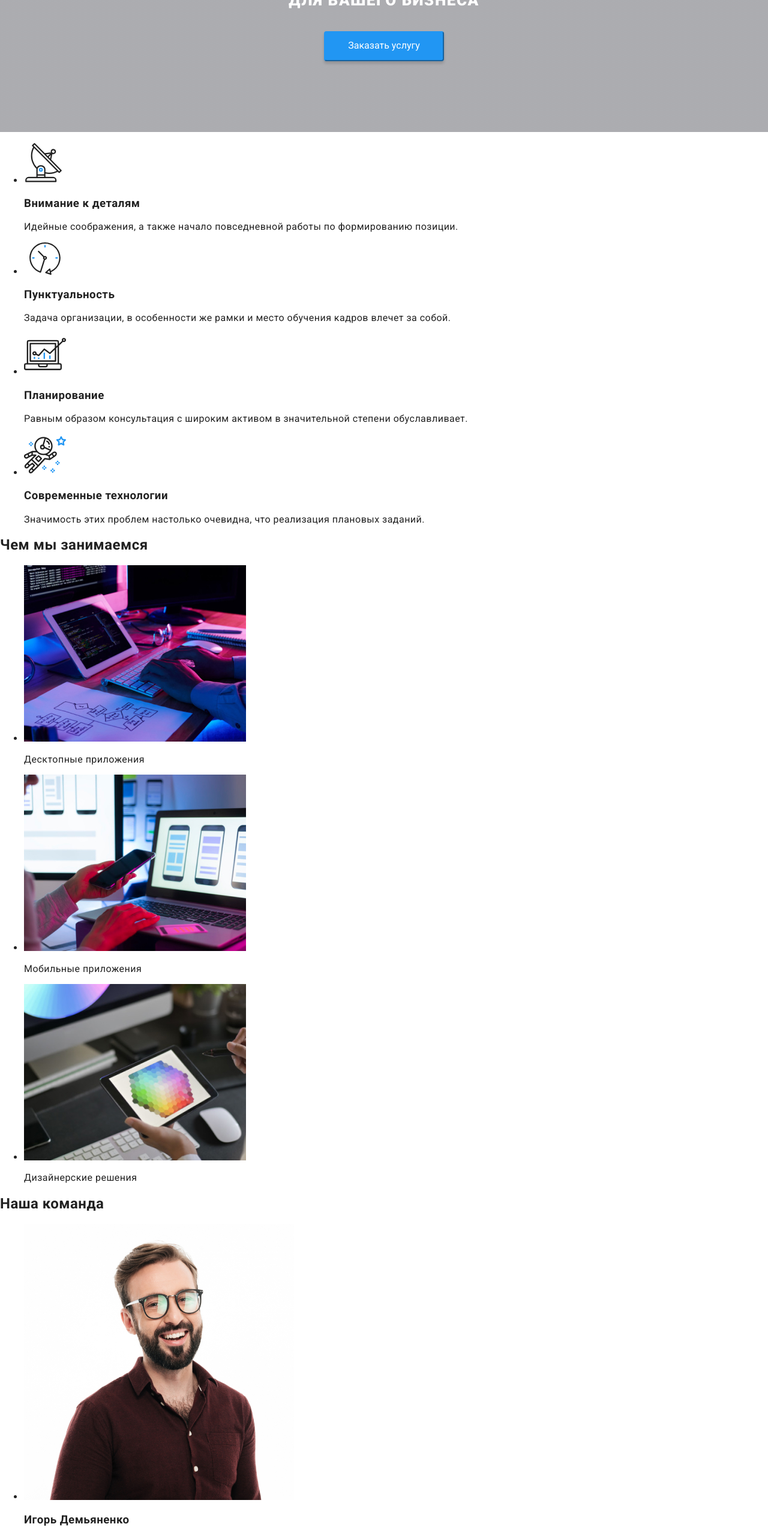
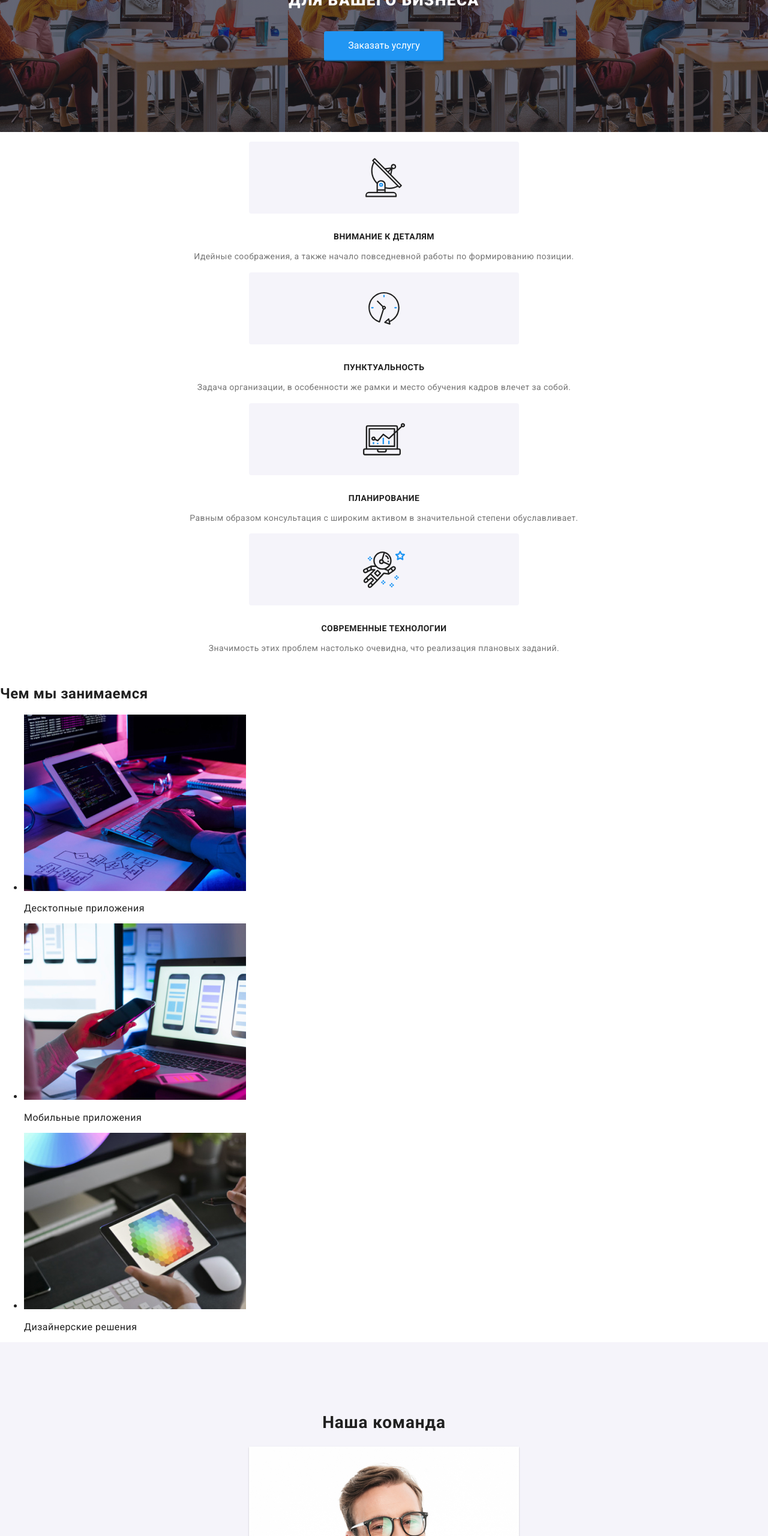
Before and after one commit to Luhivskyi/goit-markup-hw-08, a plain HTML site: page index.html in a window 1280 px wide. Shown: the part 240-2800 px from the top of the page at 60% size. Drawn offline with nearby package versions, Linux system fonts and the light colour scheme.

Commit message:
proceed8

```diff
--- a/index.html
+++ b/index.html
@@ -96,7 +96,7 @@
 
 
       <section class="feachers">
-        <div class="container-feacher">
+
           <ul class="feacher-list">
             <li class="feacher-list-item">
               <div class="vectors">
@@ -151,8 +151,8 @@
               </p>
             </li>
           </ul>
-        </div>
-      </section>
+
+     </section>
 
       <section class="work">
         <div class="container-work">
--- /dev/null
+++ b/sass/components/_feachers.scss
@@ -0,0 +1,52 @@
+.feachers {
+  display: flex;
+  flex-direction: column;
+  align-items: center;
+  width: 100%;
+
+  .feacher-list {
+    padding-left: 15px;
+    padding-right: 15px;
+    list-style: none;
+
+    .feacher-list-item {
+      display: flex;
+      flex-direction: column;
+      align-items: center;
+
+      .feacher-title {
+        font-style: normal;
+        font-weight: bold;
+        font-size: 14px;
+        line-height: 16px;
+        text-align: center;
+        letter-spacing: 0.03em;
+        text-transform: uppercase;
+        color: $title-text-color;
+        margin: 0;
+        text-align: center;
+      }
+
+      .feacher-text {
+        font-family: Roboto;
+        font-style: normal;
+        font-weight: normal;
+        font-size: 14px;
+        line-height: 1.7;
+        letter-spacing: 0.03em;
+        color: $primary-text-color;
+      }
+
+      .vectors {
+        display: flex;
+        align-items: center;
+        justify-content: center;
+        width: 450px;
+        height: 120px;
+        margin-bottom: 30px;
+        background: $secondary-white-color;
+        border-radius: 4px;
+      }
+    }
+  }
+}
--- a/sass/components/_hero.scss
+++ b/sass/components/_hero.scss
@@ -6,7 +6,7 @@
   align-items: center;
   justify-content: center;
   background-image: linear-gradient(to right, rgba(47, 48, 58, 0.4), rgba(47, 48, 58, 0.4)),
-    url(..//images/Headerimg.jpg);
+    url(../images/Headerimg.jpg);
 
   .hero-title {
     color: $primary-white-color;
--- /dev/null
+++ b/sass/components/_team.scss
@@ -0,0 +1,99 @@
+.team {
+  display: flex;
+  flex-direction: column;
+  align-items: center;
+  padding-top: 94px;
+  padding-bottom: 94px;
+  background-color: $secondary-white-color;
+  text-align: center;
+  width: 100%;
+
+  .team-title {
+    font-style: normal;
+    font-weight: bold;
+    font-size: 28px;
+    line-height: 1.2;
+    text-align: center;
+    letter-spacing: 0.03em;
+    color: $title-text-color;
+  }
+
+  .photo {
+    display: flex;
+    flex-direction: column;
+    align-items: center;
+    list-style: none;
+    margin: 0;
+    padding-left: 15px;
+    padding-right: 15px;
+  }
+
+  .team-item {
+    width: 450px;
+    height: 622px;
+    border-radius: 0px 0px 4px 4px;
+    box-shadow: 0px 1px 3px rgba(0, 0, 0, 0.12), 0px 1px 1px rgba(0, 0, 0, 0.14),
+      0px 2px 1px rgba(0, 0, 0, 0.2);
+    background: $primary-white-color;
+    &:not(:last-child) {
+      margin-bottom: 30px;
+    }
+
+    .name-title {
+      font-style: normal;
+      font-weight: 500;
+      font-size: 16px;
+      line-height: 1.2;
+      text-align: center;
+      letter-spacing: 0.03em;
+      color: $title-text-color;
+    }
+
+    .name-text {
+      font-style: normal;
+      font-weight: 400;
+      font-size: 16px;
+      line-height: 1.2;
+      text-align: center;
+      letter-spacing: 0.03em;
+      color: $primary-text-color;
+    }
+    .media-list {
+      margin: 0;
+      padding: 0;
+      list-style: none;
+      display: flex;
+      justify-content: center;
+      align-items: center;
+
+      .social {
+        &:not(:last-child) {
+          margin-right: 10px;
+          transition: fill 250ms cubic-bezier(0.4, 0, 0.2, 1);
+          &:hover svg,
+          &:focus svg {
+            fill: $primary-white-color;
+            &:hover .social-link {
+              background: $accent-color;
+            }
+
+            .media-picture {
+              fill: $primary-grey-color;
+              transition: fill 250ms cubic-bezier(0.4, 0, 0.2, 1);
+            }
+
+            .social-link {
+              display: flex;
+              justify-content: center;
+              align-items: center;
+              width: 44px;
+              height: 44px;
+              border-radius: 50%;
+              transition: color 250ms cubic-bezier(0.4, 0, 0.2, 1);
+            }
+          }
+        }
+      }
+    }
+  }
+}
--- a/sass/main.scss
+++ b/sass/main.scss
@@ -2,3 +2,5 @@
 @import './common';
 @import './components/page-header';
 @import './components/hero';
+@import './components/feachers';
+@import './components/team';
```
Also changed, not shown: sass/main.css, 1 other file.
